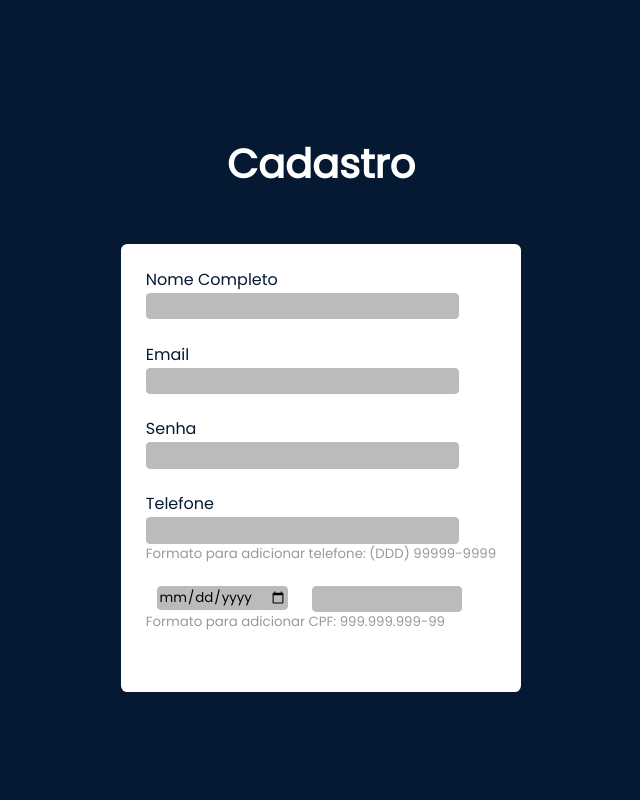
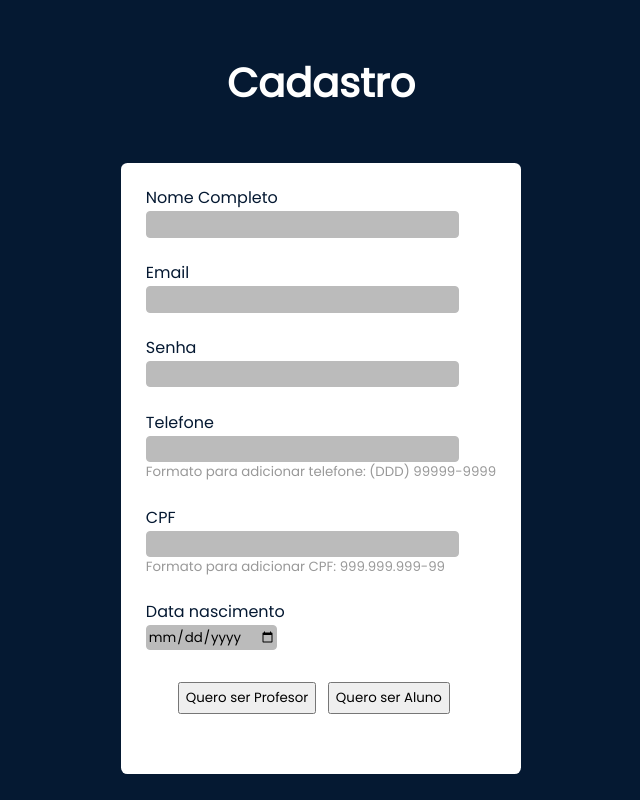
Before and after one commit to anajudith/WebSchool, a React (Create React App) app: page /CadUsuario in a window 1280 px wide. Shown: the whole page, without its empty margins (319-959 px from the left). Built offline with nearby package versions, Linux system fonts and the light colour scheme.

Commit message:
Tela cadastro

```diff
--- a/src/Pages/CadUsuario.js
+++ b/src/Pages/CadUsuario.js
@@ -35,17 +35,26 @@ function CadastroUsuario() {
                             type="tel"
                             name="phone"
                             autoComplete="off"
-                            pattern="[0-9]{3}-[0-9]{3}-[0-9]{4}"
-                            required />
+                            // pattern="[0-9]{3}-[0-9]{3}-[0-9]{4}"
+                            required
+                        />
                             <small>Formato para adicionar telefone: (DDD) 99999-9999</small>
 
-                            <div>
-                                <input id="date" type="date" name="date"/>
-                                <input id="cpf" type="text"/>
-                            </div>
-                            <small>Formato para adicionar CPF: 999.999.999-99</small>
+                        <label for="date">CPF</label>
+                        <input id="email" type="text"/>
+                        <small>Formato para adicionar CPF: 999.999.999-99</small>
+
+                        <label for="date">Data nascimento</label>
+                        <input id="date" type="date" name="date"/>
 
 
+
+
+
+                        <div id="button">
+                          <button>Quero ser Profesor</button>
+                          <button>Quero ser Aluno</button>
+                        </div>
                     </Form>
                     {/* Idade, CPF, DEPOIS DOIS BOTÃO, QUERO SER PROF E QUERO SER ALUNO E BOTÃO CADASTRAR*/}
                     <UIButton type="submit" theme="contained-green" rounded>
@@ -74,7 +83,7 @@ const Container = styled.div `
 
 `
 const UIButton = styled.div`
-   width: 100%;
+  width: 100%;
   margin-top: 30px;
   margin-bottom: 30px;
 //Pegar estilização do botão no UI Material
@@ -99,15 +108,16 @@ const UserLogin = styled.div`
   }
 `
 const Form = styled.div`
-  display: flex;
+  /* display: flex; */
   flex-direction: column;
 
   label {
+
     margin-bottom: 1px;
     color: #051932;
     font-size: 16px;
     margin-top: 1.4rem;
-    float: right;
+    /* float: right; */
   }
   input {
     border-radius: 4px;
@@ -117,23 +127,31 @@ const Form = styled.div`
     background-color: #BBBBBB;
     width: 19.2rem;
   }
+  div#button {
+    margin: 2rem 0rem 0rem 2rem;
+    justify-content: space-between;
+    width: 17rem;
+    height: 2rem;
+
+  }
 
   input#date {
+
       width: 8rem;
-      margin: 1.4rem 1.5rem 0 0;
       height: 1.4rem;
-
       /* display: flex; */
       /* flex: 1;
       justify-content: center;
       align-items: center; */
+
   }
 
   input#cpf {
     /* display: flex; */
+
     height: 1.4rem;
     width: 9rem;
-    margin: 1.4rem 1.5rem 0 0;
+
   }
 
 
--- a/src/Pages/Login.js
+++ b/src/Pages/Login.js
@@ -81,17 +81,16 @@ const Form = styled.div`
   flex-direction: column;
 
   label {
-    margin-bottom: 1px;
     color: #051932;
     font-size: 16px;
     margin-top: 2rem;
     float: right;
   }
+
   input {
     border-radius: 4px;
     border: 1px solid #BBBBBB;
     height: 1.4rem;
-
     background-color: #BBBBBB;
     width: 18rem;
   }
```
